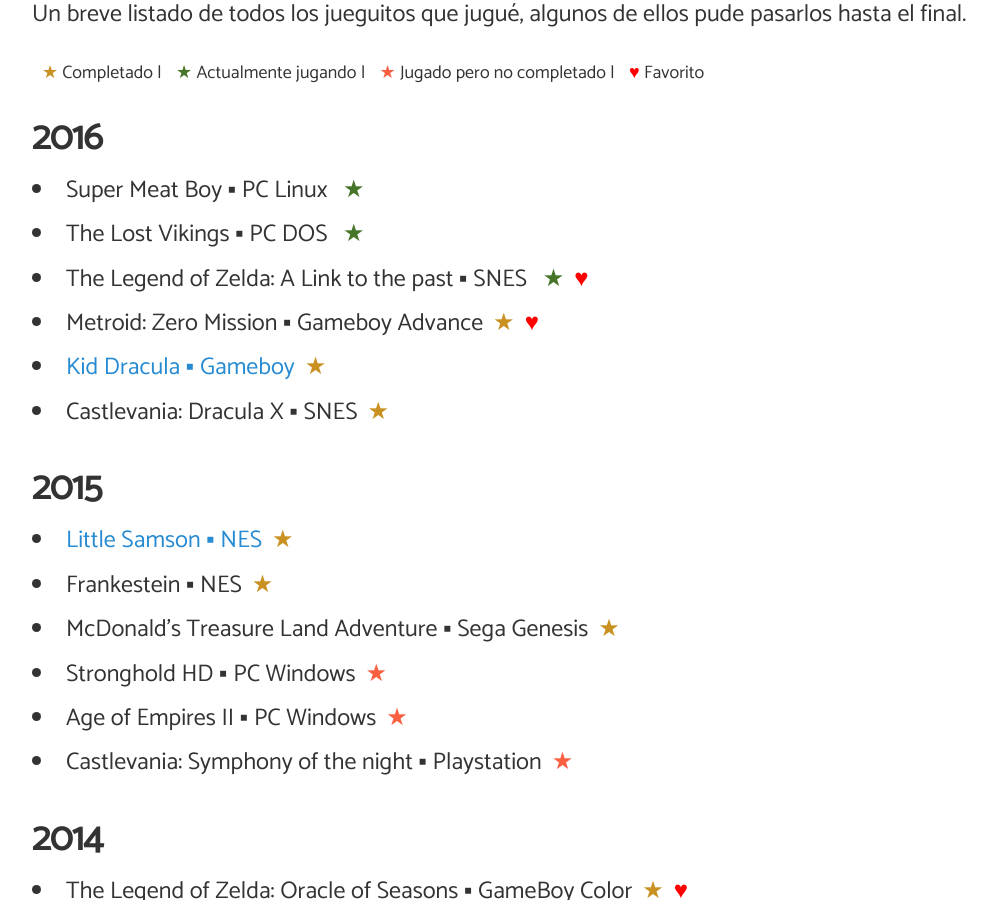
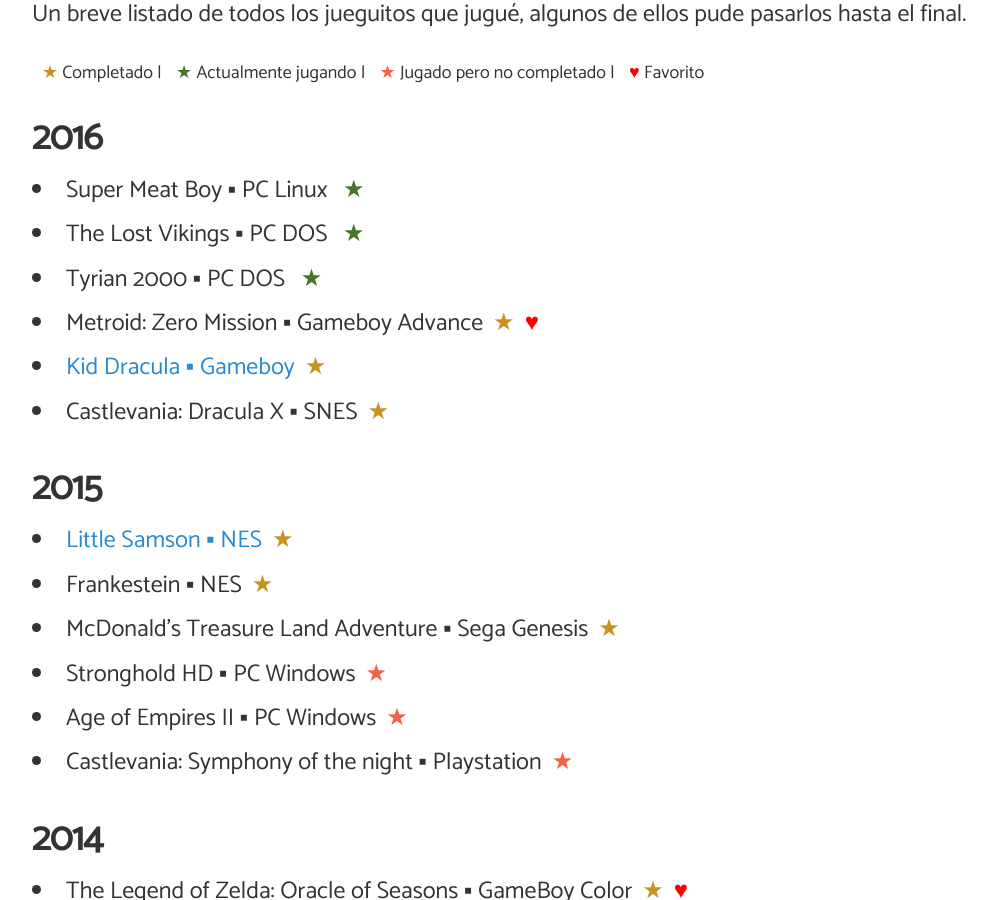
Before and after one commit to angelsimon/angelsimon.github.io, a Jekyll site: the page built from _posts/2016-09-07-jueguitos-que-termine.md, in a window 1280 px wide and 900 px high, scrolled down 381 px. Shown: the whole window, without its empty margins (32-1028 px from the left). Built offline with Jekyll 4.4.1, drawn with Linux system fonts in a browser that asks for light colours; nearby versions of some CDN libraries; comment, search, counter and statistics services are not loaded.

Commit message:
Update 2016-09-07-jueguitos-que-termine.md

```diff
--- a/_posts/2016-09-07-jueguitos-que-termine.md
+++ b/_posts/2016-09-07-jueguitos-que-termine.md
@@ -17,7 +17,7 @@
 <ul>
 <li>Super Meat Boy &#9642; PC Linux <span title="Jugando" class="playing">&#9733;</span></li>
 <li>The Lost Vikings &#9642; PC DOS <span title="Jugando" class="playing">&#9733;</span></li>
-<li>The Legend of Zelda: A Link to the past &#9642; SNES <span title="Jugando" class="playing">&#9733;</span><span title="Favorito" class="fav">&hearts;</span></li>
+<li>Tyrian 2000 &#9642; PC DOS <span title="Jugando" class="playing">&#9733;</span></li>
 <li>Metroid: Zero Mission &#9642; Gameboy Advance<span title="Completado" class="won">&#9733;</span><span title="Favorito" class="fav">&hearts;</span></li>
 <li><a href="http://angelsimon.github.io/2016/09/14/kid-dracula.html" target="_blank">Kid Dracula &#9642; Gameboy</a><span title="Completado" class="won">&#9733;</span></li>
 <li>Castlevania: Dracula X &#9642; SNES<span title="Completado" class="won">&#9733;</span></li>
```
